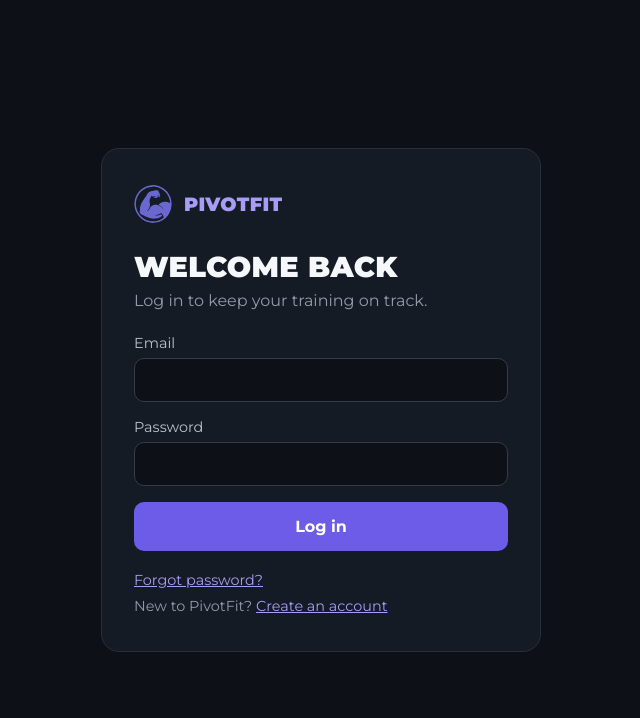
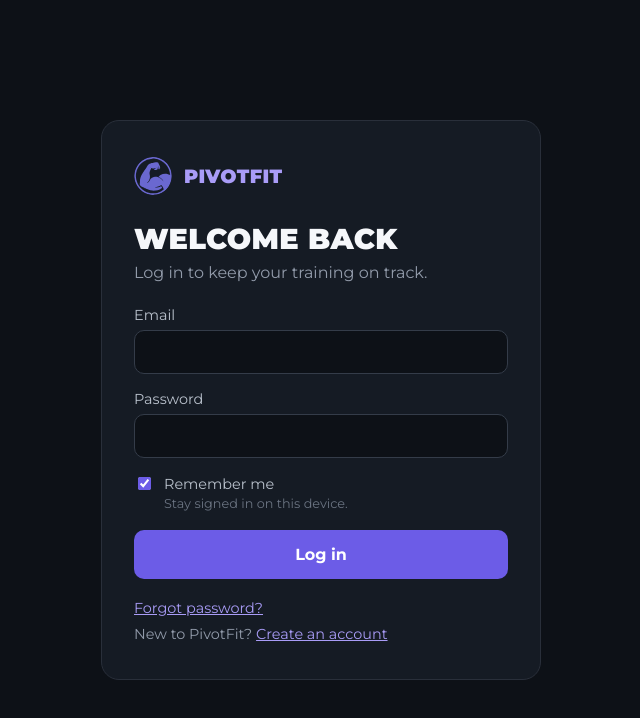
Before and after one commit to PivotFit/PivotFit, a React (Vite) app: page /login in a window 1280 px wide. Shown: the top 718 px of the page, without its empty margins (319-959 px from the left). Built offline with nearby package versions, Linux system fonts and the light colour scheme; no server answers.

Commit message:
Added "Remember Me" button

```diff
--- a/src/App.css
+++ b/src/App.css
@@ -295,6 +295,12 @@ a.nav-link.active {
 .checkbox-row input {
   margin-top: 3px;
   accent-color: #6c5ce7;
+}
+
+.checkbox-hint {
+  display: block;
+  color: #6b7482;
+  font-size: 0.8rem;
 }
 
 .auth-card a,
--- /dev/null
+++ b/src/lib/authStorage.js
@@ -0,0 +1,54 @@
+// Where Supabase keeps the login session, based on "Remember me":
+//   remembered     -> localStorage: survives closing the browser
+//   not remembered -> sessionStorage: cleared when the browser (tab) closes
+//
+// The choice itself is saved in localStorage so it applies on the next visit.
+// Defaults to remembered, which matches the app's original behavior.
+
+const REMEMBER_KEY = "pivotfit:rememberMe";
+
+function safe(fn, fallback = null) {
+  try {
+    return fn();
+  } catch {
+    // Storage blocked (e.g. some private browsing modes).
+    return fallback;
+  }
+}
+
+export function getRememberMe() {
+  return safe(() => localStorage.getItem(REMEMBER_KEY) !== "false", true);
+}
+
+export function setRememberMe(remember) {
+  safe(() => localStorage.setItem(REMEMBER_KEY, String(remember)));
+}
+
+// Values that must be readable from another tab (an emailed link opens a new
+// one) always go to localStorage. Only the PKCE flow uses this key.
+function needsSharedStorage(key) {
+  return key.endsWith("-code-verifier");
+}
+
+export const authStorage = {
+  getItem(key) {
+    return safe(() => localStorage.getItem(key) ?? sessionStorage.getItem(key));
+  },
+  setItem(key, value) {
+    safe(() => {
+      if (getRememberMe() || needsSharedStorage(key)) {
+        localStorage.setItem(key, value);
+        sessionStorage.removeItem(key);
+      } else {
+        sessionStorage.setItem(key, value);
+        localStorage.removeItem(key);
+      }
+    });
+  },
+  removeItem(key) {
+    safe(() => {
+      localStorage.removeItem(key);
+      sessionStorage.removeItem(key);
+    });
+  },
+};
--- a/src/lib/supabaseClient.js
+++ b/src/lib/supabaseClient.js
@@ -1,11 +1,14 @@
 import { createClient } from "@supabase/supabase-js";
+import { authStorage } from "./authStorage";
 import { devSupabaseStub } from "./devAuth";
 
 const supabaseUrl = import.meta.env.VITE_SUPABASE_URL;
 const supabaseKey = import.meta.env.VITE_SUPABASE_PUBLISHABLE_KEY;
 
 const realClient =
-  supabaseUrl && supabaseKey ? createClient(supabaseUrl, supabaseKey) : null;
+  supabaseUrl && supabaseKey
+    ? createClient(supabaseUrl, supabaseKey, { auth: { storage: authStorage } })
+    : null;
 
 // Dev only: skip login when Supabase isn't configured yet, or when
 // VITE_SKIP_AUTH=true is set in .env.local.
--- a/src/pages/Login.jsx
+++ b/src/pages/Login.jsx
@@ -1,5 +1,6 @@
 import { useState } from "react";
 import { Link, useLocation, useNavigate } from "react-router-dom";
+import { getRememberMe, setRememberMe } from "../lib/authStorage";
 import { supabase } from "../lib/supabaseClient";
 import AuthLayout from "../components/AuthLayout";
 
@@ -8,6 +9,7 @@ function Login() {
   const location = useLocation();
   const [email, setEmail] = useState("");
   const [password, setPassword] = useState("");
+  const [remember, setRemember] = useState(getRememberMe);
   const [error, setError] = useState("");
   const [submitting, setSubmitting] = useState(false);
 
@@ -16,6 +18,8 @@ function Login() {
     setError("");
     setSubmitting(true);
 
+    // Must be set before signing in: it decides where the session is saved.
+    setRememberMe(remember);
     const { error } = await supabase.auth.signInWithPassword({ email, password });
 
     setSubmitting(false);
@@ -52,6 +56,22 @@ function Login() {
           />
         </label>
 
+        <label className="checkbox-row">
+          <input
+            type="checkbox"
+            checked={remember}
+            onChange={(e) => setRemember(e.target.checked)}
+          />
+          <span>
+            Remember me
+            <span className="checkbox-hint">
+              {remember
+                ? "Stay signed in on this device."
+                : "You'll be signed out when you close the browser."}
+            </span>
+          </span>
+        </label>
+
         {error && <p className="form-error" role="alert">{error}</p>}
 
         <button className="primary-button" disabled={submitting}>
--- a/src/pages/Privacy.jsx
+++ b/src/pages/Privacy.jsx
@@ -98,9 +98,12 @@ function Privacy() {
 
       <h2>5. Cookies and local storage</h2>
       <p>
-        PivotFit stores your login session in your browser's local storage so
-        you stay signed in. This is strictly necessary for the Service to
-        work. We do not use advertising or cross-site tracking cookies.
+        PivotFit stores your login session in your browser so you stay signed
+        in. If you choose "Remember me," it is kept in local storage and
+        persists until you log out; otherwise it is kept in session storage
+        and cleared when you close your browser. This is strictly necessary
+        for the Service to work. We do not use advertising or cross-site
+        tracking cookies.
       </p>
 
       <h2>6. Data retention and deletion</h2>
```
